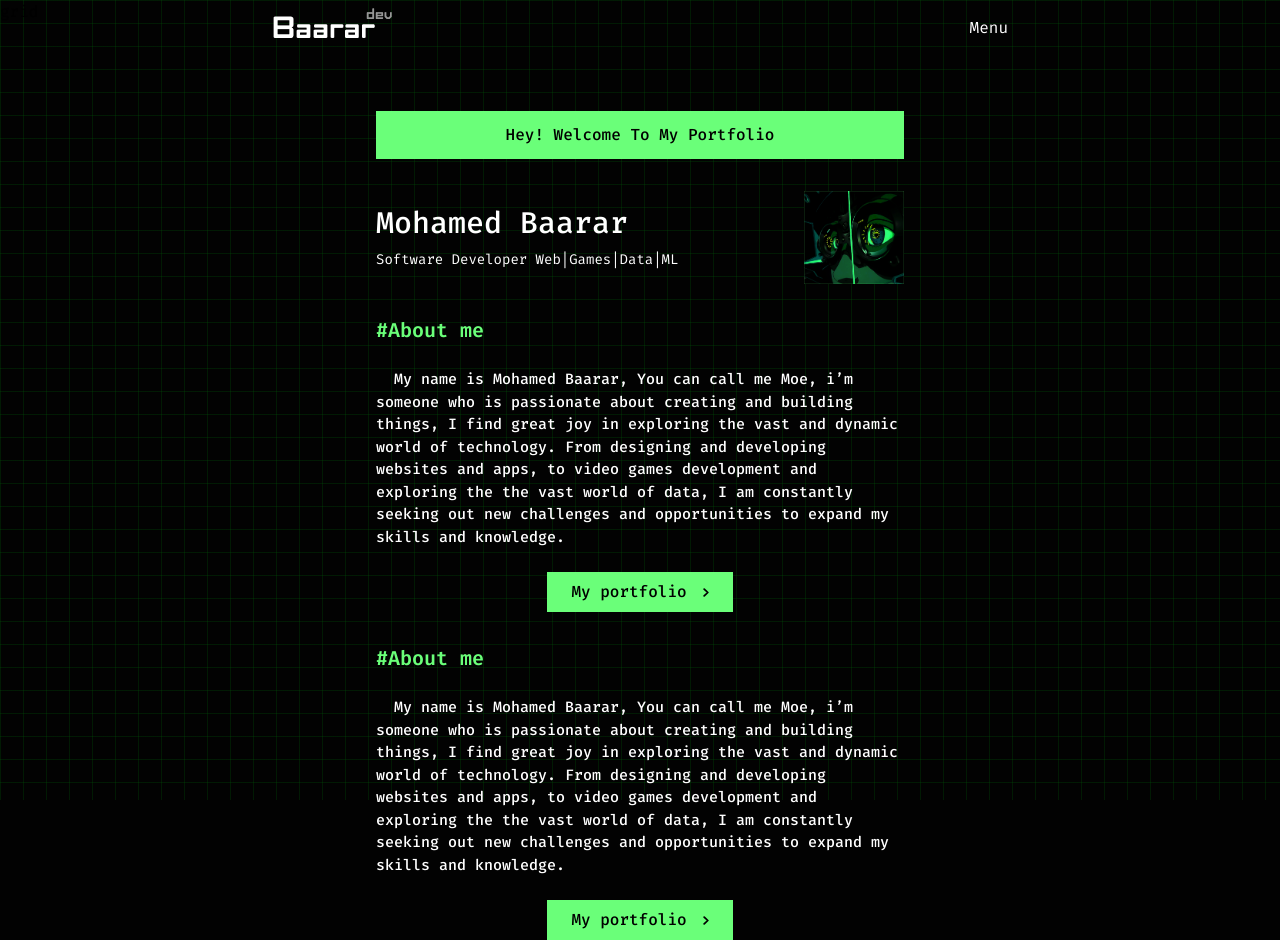
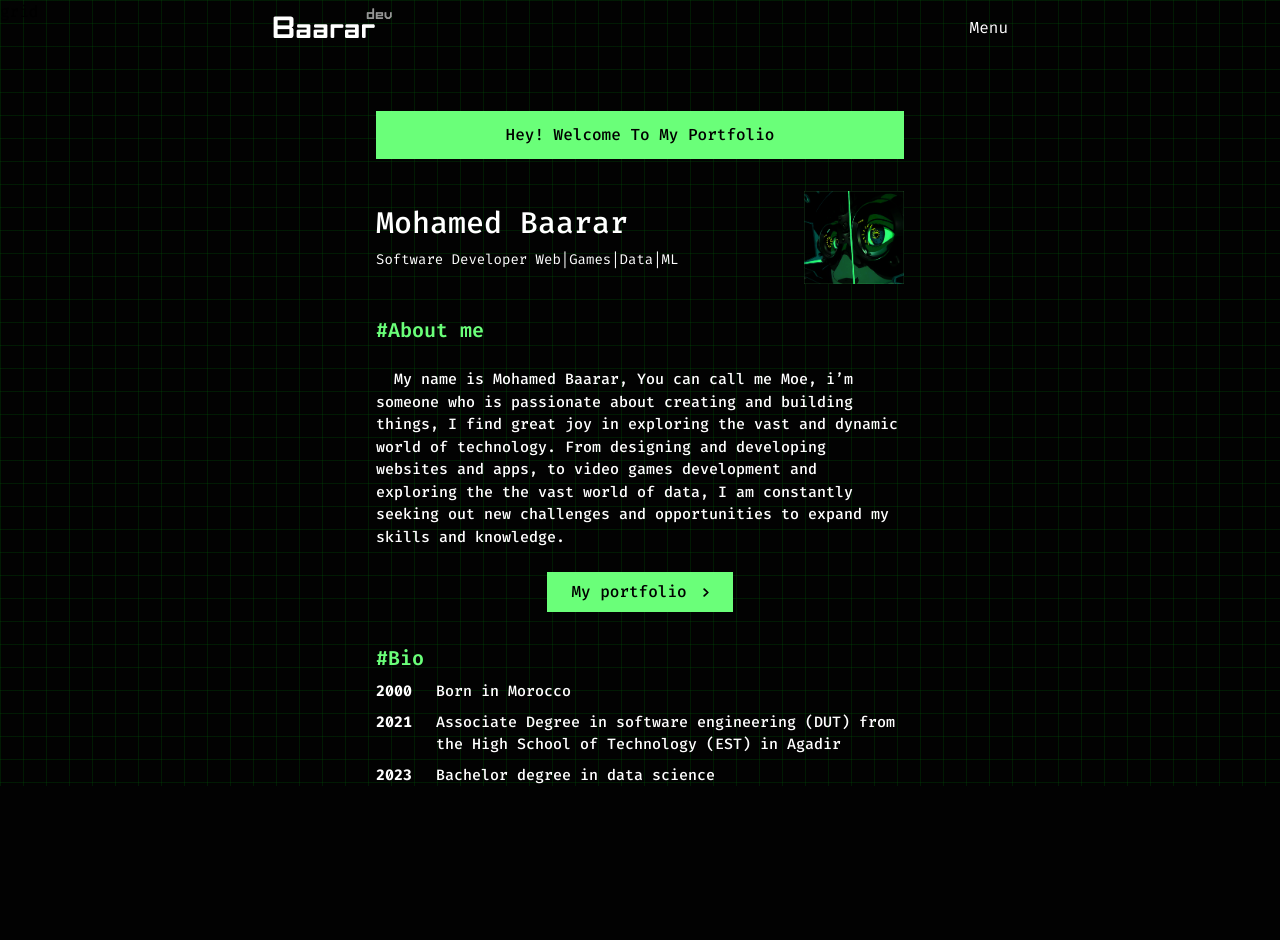
Before and after one commit to eddev00/mini-portfolio, a Next.js app in the folder front/: page / in a window 1280 px wide. After the commit the page ends 800 px from the top, so only its background shows below. Built offline with nearby package versions, Linux system fonts and the light colour scheme.

Commit message:
fix: grid layout height

```diff
--- a/front/src/app/globals.css
+++ b/front/src/app/globals.css
@@ -5,6 +5,7 @@
 @tailwind utilities;
 
 body {
+  position: relative;
   background: #020202;
 }
 .gridy {
--- a/front/src/components/Bio.tsx
+++ b/front/src/components/Bio.tsx
@@ -4,19 +4,22 @@ import arrow from "../../public/arrow.svg";
 
 const Bio = () => {
   return (
-    <div className="flex flex-col gap-6">
-      <div className="text-secondary text-xl font-semibold ">#About me</div>
-      <p className="text-white text-[15px]">
-        &nbsp; My name is Mohamed Baarar, You can call me Moe, i’m someone who
-        is passionate about creating and building things, I find great joy in
-        exploring the vast and dynamic world of technology. From designing and
-        developing websites and apps, to video games development and exploring
-        the the vast world of data, I am constantly seeking out new challenges
-        and opportunities to expand my skills and knowledge.
-      </p>
-      <div className="  flex gap-4 justify-center items-center text-black text-[16px] self-center bg-secondary py-2 px-6">
-        <span>My portfolio</span>
-        <Image src={arrow} width={6} height={6} alt="arrow" />
+    <div className="flex flex-col gap-2 text-[15px]">
+      <div className="text-secondary text-xl font-semibold ">#Bio</div>
+      <div className="bio-item text-white flex gap-6">
+        <span className="font-bold">2000</span>
+        <span className="">Born in Morocco</span>
+      </div>
+      <div className="bio-item text-white flex gap-6">
+        <span className="font-bold">2021</span>
+        <span className="">
+          Associate Degree in software engineering (DUT) from the High School of
+          Technology (EST) in Agadir
+        </span>
+      </div>
+      <div className="bio-item text-white flex gap-6">
+        <span className="font-bold">2023</span>
+        <span className="">Bachelor degree in data science</span>
       </div>
     </div>
   );
--- a/front/src/components/Grid.tsx
+++ b/front/src/components/Grid.tsx
@@ -1,7 +1,7 @@
 import React from "react";
 
 const grid = () => {
-  return <div className="gridy absolute h-screen w-screen">grid</div>;
+  return <div className="gridy absolute h-[100%] w-screen">grid</div>;
 };
 
 export default grid;
```
